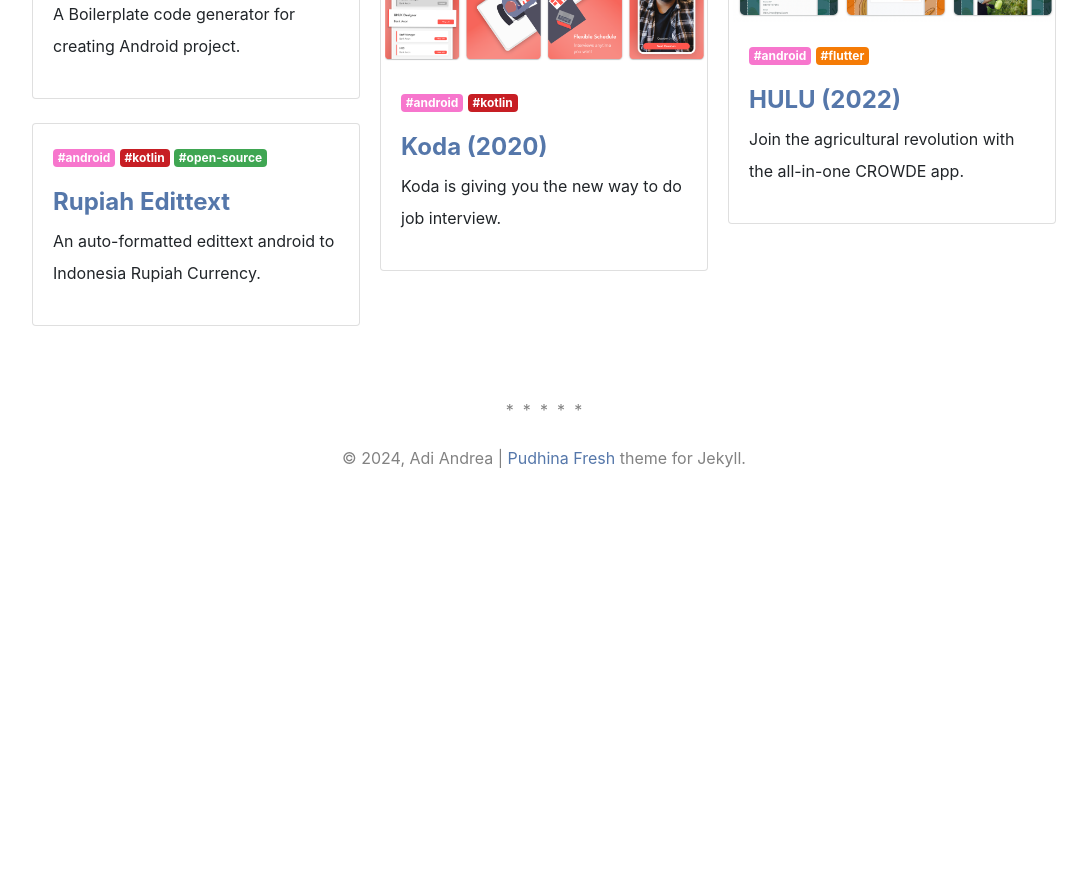
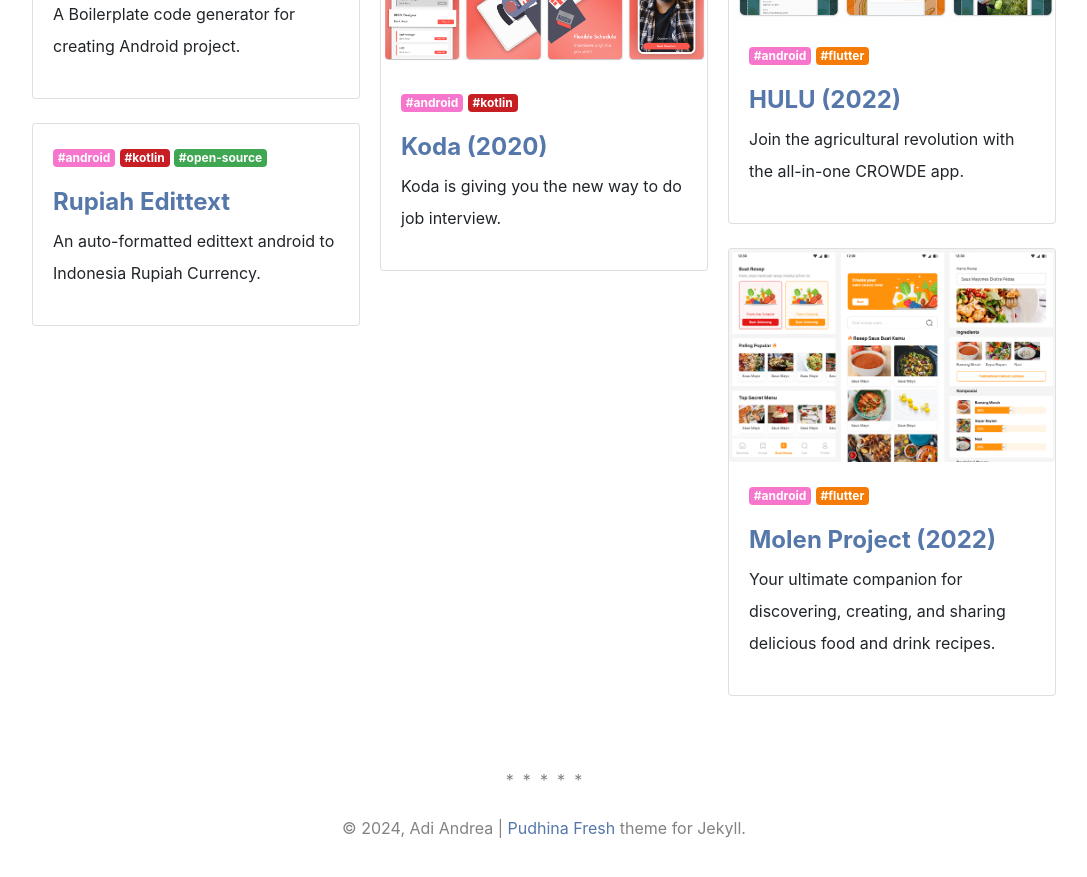
Before and after one commit to dekzitfz/dekzitfz.github.io, a Jekyll site: the page built from pages/projects.html, in a window 1280 px wide and 900 px high, scrolled down 948 px. Shown: the top 877 px of the window, without its empty margins (96-1183 px from the left). Built offline with Jekyll 4.4.1, drawn with Linux system fonts in a browser that asks for light colours; nearby versions of some CDN libraries; a style sheet for code colours, icons or effects is not loaded; before the commit the page ends 1478 px from its top, so only the background shows below that.

Commit message:
add project: molen

```diff
--- a/_data/projects.yml
+++ b/_data/projects.yml
@@ -67,6 +67,14 @@
     <a href="https://apkcombo.com/id/hulu-crowde/com.crowde.hulu.hulu/" target="_blank" class="btn btn-dark mb-1"><i class="fas fa-link"></i> &nbsp View Project</a>
   tags: [android, flutter]
 
+- name: Molen Project (2022)
+  id: molen
+  img_src: /assets/img/ss_project_molen.png
+  description_less: Your ultimate companion for discovering, creating, and sharing delicious food and drink recipes.
+  description_more: >
+    <p>Whether you're a seasoned chef or a home cook, this app provides a vast collection of recipes from different cuisines around the world. You can browse through a variety of dishes, find step-by-step cooking instructions, and even contribute your own recipes to share with the community.</p>
+  tags: [android, flutter]
+
 # - name: Pudina Fresh Jekyll Theme
 #   id: pf
 #   img_src:
```
Also changed, not shown: assets/img/ss_project_molen.png (added).
